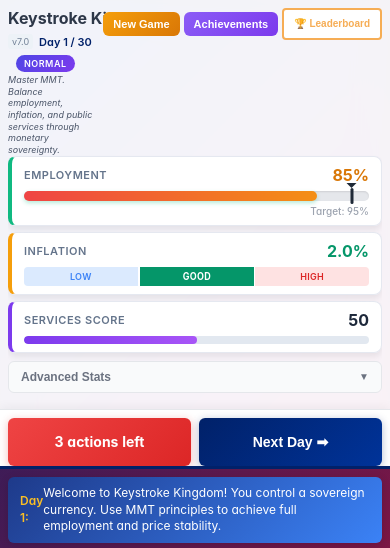
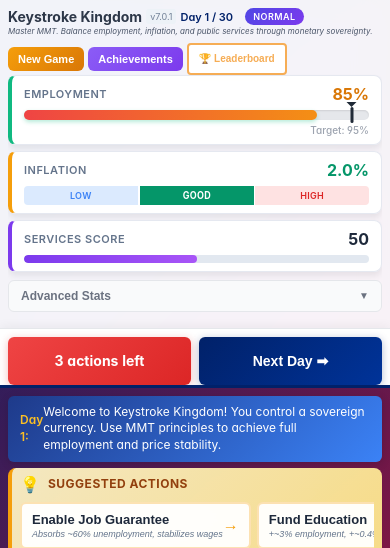
Before and after one commit to ChrisB2025/Keystroke-Kingdom, a Django app: page / in a window 390 px wide. Shown: the top 548 px of the page. Run offline with Django 5.2, Linux system fonts and the light colour scheme.

Commit message:
Fix mobile header layout to prevent title/buttons overlap (v7.0.1)
- Stack header-compact elements vertically on mobile screens
- Reduce title and welcome text size for better fit
- Update version number to v7.0.1

```diff
--- a/static/game/game.css
+++ b/static/game/game.css
@@ -1937,6 +1937,36 @@
 
         /* Mobile Responsive */
         @media (max-width: 600px) {
+            /* Header Compact - Stack vertically on mobile to prevent overlap */
+            .header-compact {
+                grid-template-columns: 1fr;
+                gap: 6px;
+            }
+
+            .title-welcome-group {
+                order: 1;
+            }
+
+            .title-row {
+                flex-wrap: wrap;
+                gap: 4px;
+            }
+
+            .title {
+                font-size: 14px;
+            }
+
+            .welcome-text {
+                font-size: 8px;
+                line-height: 1.2;
+                margin-top: 2px;
+            }
+
+            .header-buttons {
+                order: 2;
+                justify-content: flex-start;
+            }
+
             /* Primary Stats - Stack vertically on mobile */
             .primary-stats {
                 grid-template-columns: 1fr;
--- a/templates/game/index.html
+++ b/templates/game/index.html
@@ -6,7 +6,7 @@
     <meta name="viewport" content="width=device-width, initial-scale=1.0, maximum-scale=1.0, user-scalable=no">
     <!-- Override restrictive CSP to allow our JavaScript to run -->
     <meta http-equiv="Content-Security-Policy" content="default-src 'self'; script-src 'self' 'unsafe-inline' 'unsafe-eval' https://api.anthropic.com; style-src 'self' 'unsafe-inline' https://fonts.googleapis.com; font-src 'self' https://fonts.gstatic.com data:; img-src 'self' data:; connect-src 'self' https://api.anthropic.com;">
-    <title>Keystroke Kingdom v7.0 - Economic Strategy Game</title>
+    <title>Keystroke Kingdom v7.0.1 - Economic Strategy Game</title>
     <!-- Modern Inter font for improved typography -->
     <link rel="preconnect" href="https://fonts.googleapis.com">
     <link rel="preconnect" href="https://fonts.gstatic.com" crossorigin>
@@ -34,7 +34,7 @@
                 <div class="title-welcome-group">
                     <div class="title-row">
                         <h1 class="title">Keystroke Kingdom</h1>
-                        <span class="version-badge">v7.0</span>
+                        <span class="version-badge">v7.0.1</span>
                         <span class="day-counter" id="dayCounter">Day 1 / 30</span>
                         <span class="difficulty-badge" id="difficultyBadge">Normal</span>
                     </div>
```
